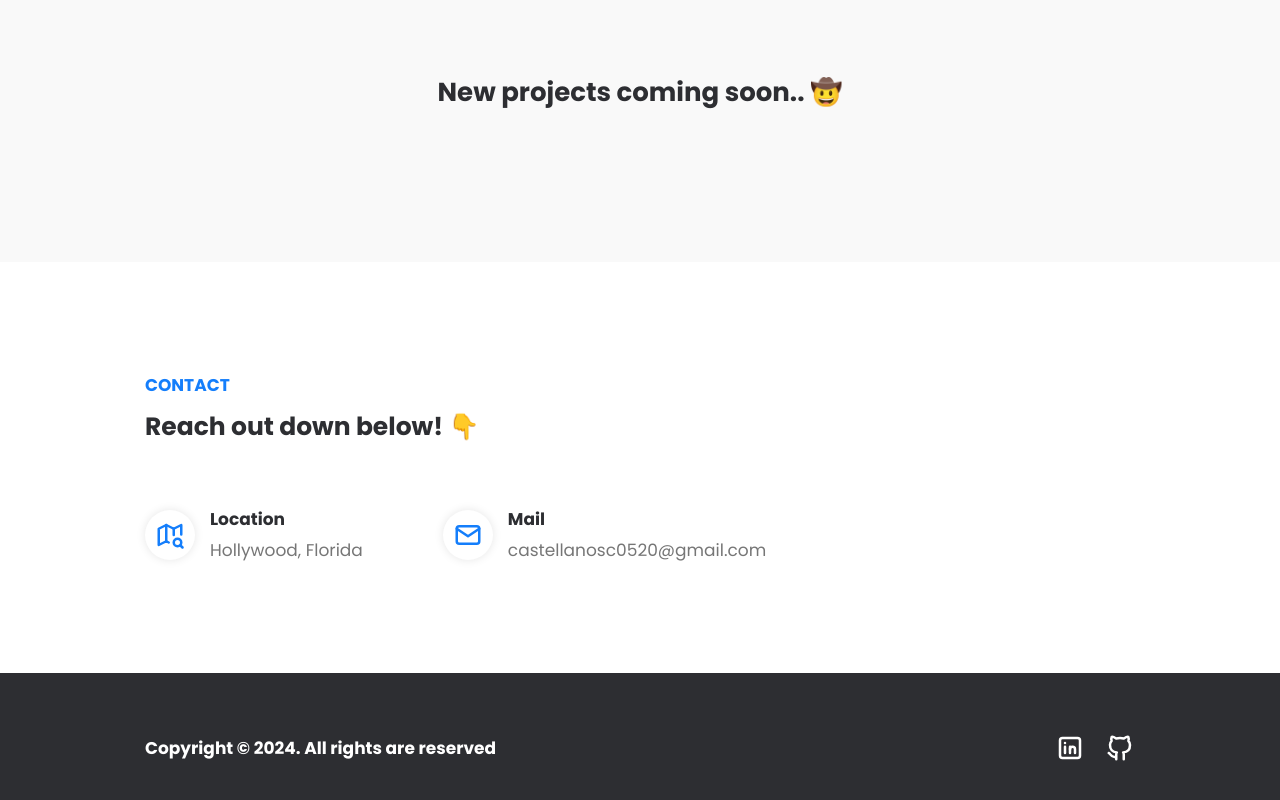
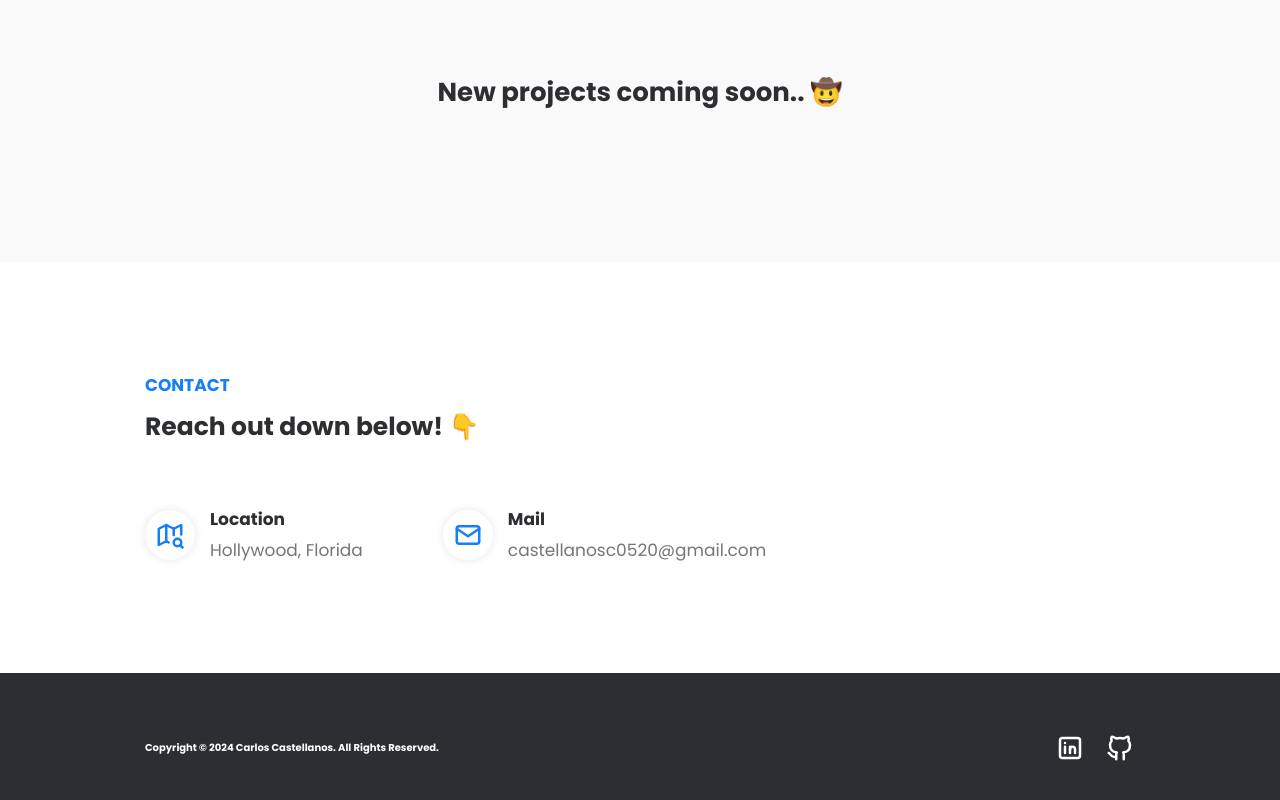
Before and after one commit to carlos-castellanos-dev/carlos-dev, a React (Create React App) app: page / in a window 1280 px wide. Shown: the part 1708-2508 px from the top of the page. Built offline with nearby package versions, Linux system fonts and the light colour scheme.

Commit message:
Footer Update

```diff
--- a/src/components/css/Footer.css
+++ b/src/components/css/Footer.css
@@ -6,6 +6,10 @@
 
 footer h3 {
     font-size: 1.7rem;
+    color: white;
+}
+
+footer h4 {
     color: white;
 }
 
--- a/src/components/js/Footer.js
+++ b/src/components/js/Footer.js
@@ -7,9 +7,9 @@
             <footer>
                 <div className="container">
                     <div className="footerc">
-                        <h3>
-                            Copyright © {new Date().getFullYear()}. All rights are reserved
-                        </h3>
+                        <h4>
+                            Copyright © {new Date().getFullYear()} Carlos Castellanos. All Rights Reserved.
+                        </h4>
                         <div className="footerc__socials">
                             <a
                                 aria-label="linkedin"
```
